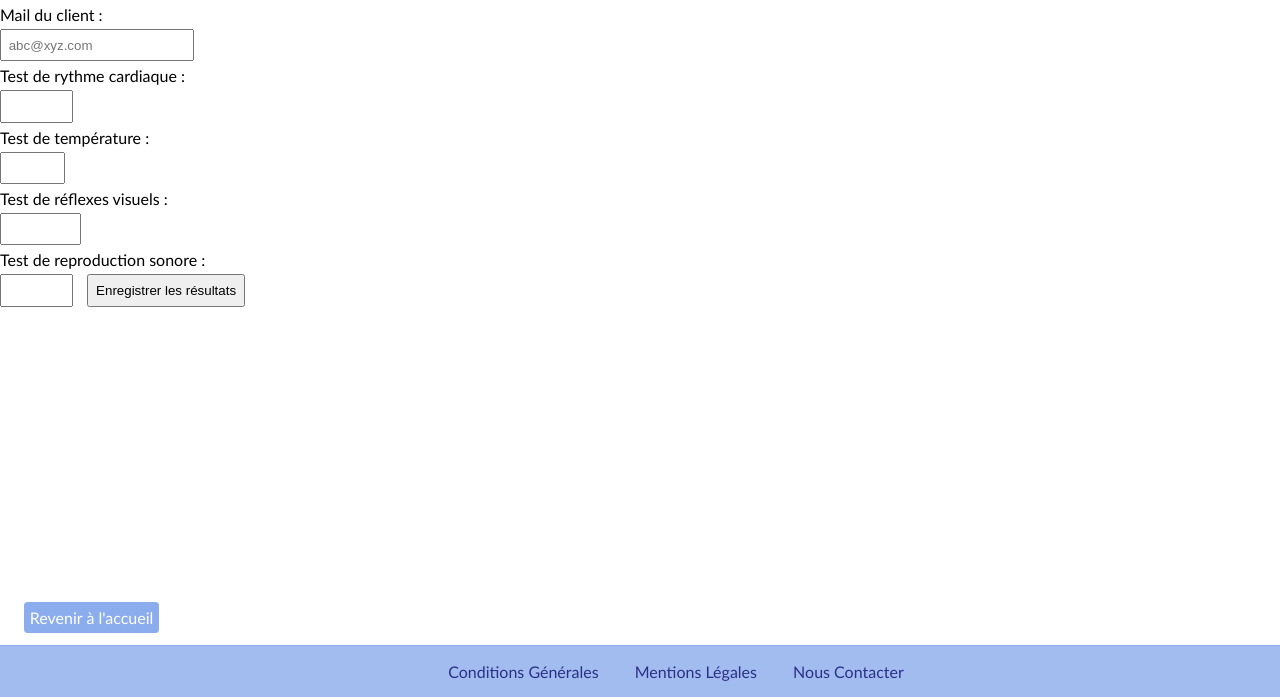
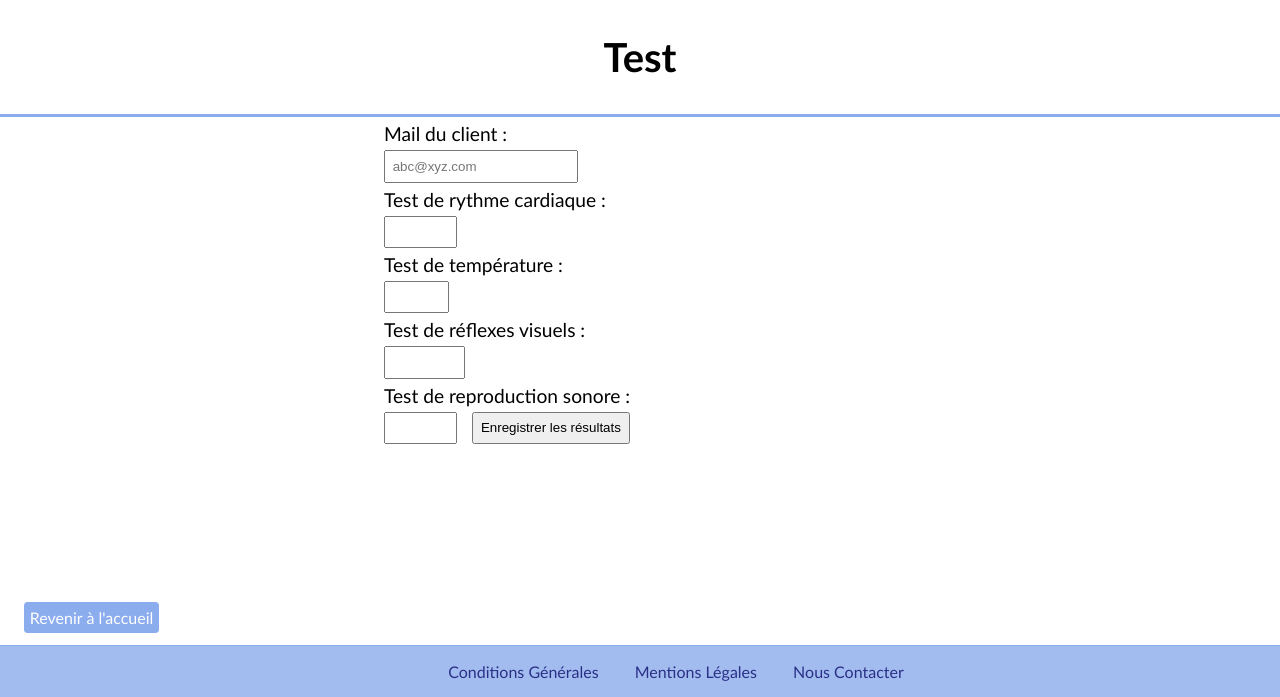
Before and after one commit to Pyraka/Site_web_G10D, a PHP site: page /espaceMembre/enterResults.php in a window 1280 px wide. Shown: the part 103-800 px from the top of the page. Run offline with PHP 8.4, Linux system fonts and the light colour scheme.

Commit message:
CSS d'entrée des résultats

```diff
--- a/finalV2/view/css/style.css
+++ b/finalV2/view/css/style.css
@@ -911,3 +911,15 @@ button[type="submit"]{
 	margin-top: 1em;
 	margin-bottom: 1em;
 }
+
+.centerResults{
+	width: 50%;
+	float: left;
+	margin-left: 20em;
+	font-size: 1.2em;
+}
+
+#accRes{
+	margin-left: 22.5em;
+
+}
--- a/finalV2/view/enterResults.php
+++ b/finalV2/view/enterResults.php
@@ -36,8 +36,10 @@ if (isset($_POST['mail']) AND isset($_POST['reflex']) AND isset($_POST['reproduc
 	<meta charset="utf-8">
     <link rel="stylesheet" href="css/style.css" />
 </head>
-<body>
 	<?php require("templates/header.php"); ?>
+	<h2 class="createTitle"> Test </h2>
+<div class="underline"></div>
+<div class="centerResults">
 	<form method="POST">
 		<label for="mail">Mail du client :</label>
 		<input type="text" name="mail" placeholder="abc@xyz.com" />
@@ -55,7 +57,7 @@ if (isset($_POST['mail']) AND isset($_POST['reflex']) AND isset($_POST['reproduc
 		 	echo $msg;
 		 } ?>
 	</form>
+	</div>
+
 	<a href="index.php" class="linkBack">Revenir à l'accueil</a>
 	<?php require("templates/footer.php"); ?>
-</body>
-</html>
```
